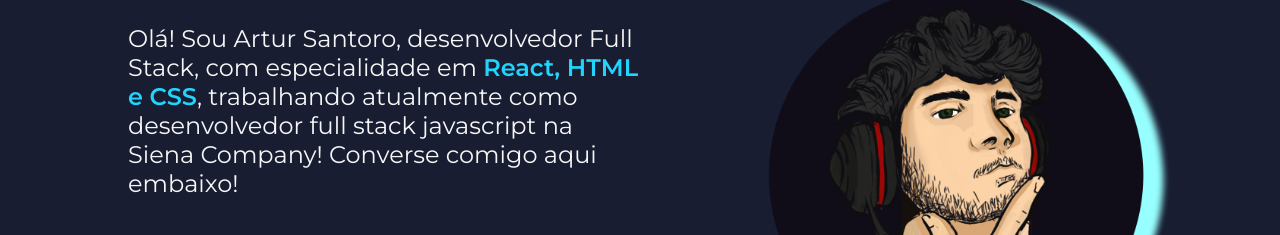
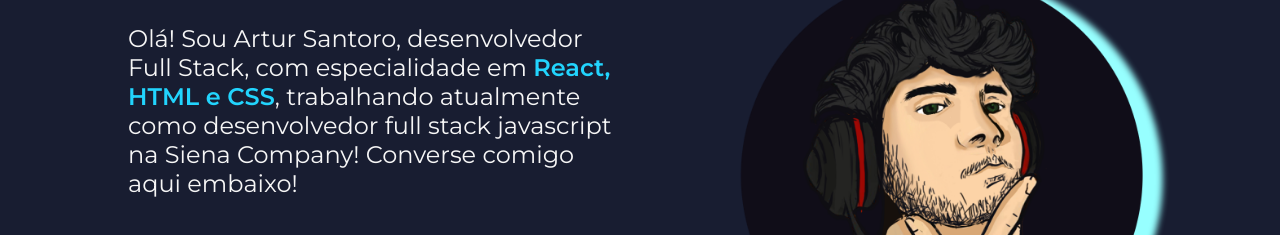
Before and after one commit to SantoroJoestar/portfolio, a plain HTML site: page index.html in a window 1280 px wide. Shown: the part 295-530 px from the top of the page. Drawn offline with nearby package versions, Linux system fonts and the light colour scheme.

Commit message:
Add files via upload

```diff
--- a/styles/style.css
+++ b/styles/style.css
@@ -107,8 +107,8 @@ body {
 }
 
 .imagemPerfil {
-    width: 40%;
-    filter: drop-shadow(20px 5px 3px #97FFFF);
+    width: 43%;
+    filter: drop-shadow(1.25rem 0.3rem 0.2rem #97FFFF);
 
 }
 
```
